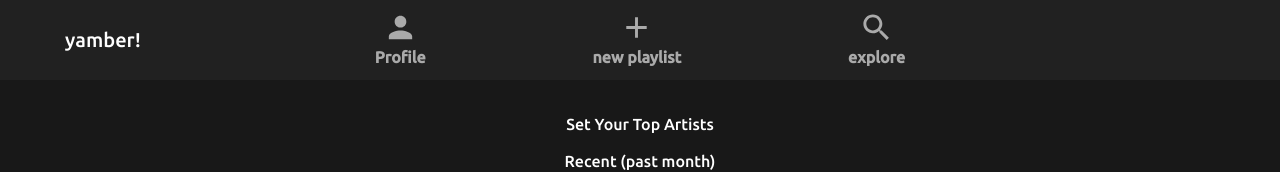
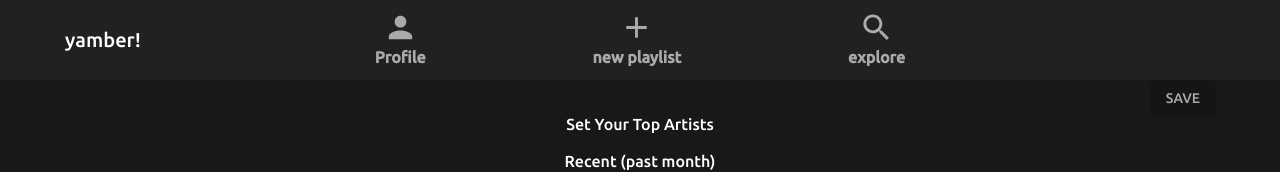
Before and after one commit to kplynds/yamber-web-frontend, a React (Create React App) app: page /editartists in a window 1280 px wide. Shown: the top 172 px of the page. Built offline with nearby package versions, Linux system fonts and the light colour scheme; what spotify-web-api-js would draw is missing.

Commit message:
post euro

```diff
--- a/src/App.js
+++ b/src/App.js
@@ -6,11 +6,11 @@ import { ThemeProvider, StyledEngineProvider } from "@mui/material/styles";
 
 import AppRoutes from "./AppRoutes";
 
-const deployed_api =
-  "https://us-central1-flumes-company.cloudfunctions.net/api";
-// const local_api = "http://localhost:5000/flumes-company/us-central1/api";
+// const deployed_api =
+//   "https://us-central1-flumes-company.cloudfunctions.net/api";
+const local_api = "http://localhost:5000/flumes-company/us-central1/api";
 
-axios.defaults.baseURL = deployed_api;
+axios.defaults.baseURL = local_api;
 
 function App() {
   return (
--- a/src/components/Home.js
+++ b/src/components/Home.js
@@ -94,7 +94,7 @@ function Home({ user, ui, dispatch }) {
             </Typography>
             <Link to="/signup">
               <Button variant="outlined" startIcon={<Phone />}>
-                sign up
+                signup
               </Button>
             </Link>
           </div>
--- a/src/components/pages/EditArtists.js
+++ b/src/components/pages/EditArtists.js
@@ -15,6 +15,7 @@ import DeleteIcon from "@mui/icons-material/Delete";
 import IconButton from "@mui/material/IconButton";
 import { arrayMoveImmutable } from "array-move";
 import AddCircleOutlineIcon from "@mui/icons-material/AddCircleOutline";
+import Button from "@mui/material/Button";
 
 function EditArtists({ user }) {
   const [topArtists, setTopArtists] = useState({
@@ -22,6 +23,43 @@ function EditArtists({ user }) {
     medium_term: null,
     long_term: null,
   });
+  const [editsHaveBeenMade, setEditsHaveBeenMade] = useState(false);
+  const [loading, setLoading] = useState(false);
+  const makeUpdate = async () => {
+    setLoading(true);
+    // try {
+    // const update = await axios.post("/updateartists", {
+    //   artistsPreference: [
+    //     artistsPreference.short_term,
+    //     topArtists.medium_term,
+    //     topArtists.long_term,
+    //   ],
+    //   topArtists: topArtists,
+    // });
+    // setLoading(false);
+    // document.location.reload();
+    axios
+      .post("/updateartists", {
+        artistsPreference: [
+          artistsPreference.short_term,
+          topArtists.medium_term,
+          topArtists.long_term,
+        ],
+        topArtists: topArtists,
+      })
+      .then((res) => {
+        console.log(res);
+        setLoading(false);
+      })
+      .catch((err) => {
+        console.log(err);
+        setLoading(false);
+      });
+    // } catch {
+    //   setLoading(false)
+    //   alert("could not update with those values, sorry my brother m8")
+    // }
+  };
   const ranges = [
     {
       key: "short_term",
@@ -93,10 +131,34 @@ function EditArtists({ user }) {
       <Hidden mdUp>
         <MobileNav />
       </Hidden>
+      <div
+        style={{
+          position: "fixed",
+          display: "flex",
+          justifyContent: "flex-end",
+          width: "95%",
+          zIndex: 99,
+        }}
+      >
+        <Button
+          variant="contained"
+          sx={{
+            background: theme.palette.text.primary,
+            color: "black",
+            "&:hover": {
+              background: theme.palette.text.primary,
+              color: "black",
+            },
+          }}
+          disabled={!editsHaveBeenMade || loading}
+          onClick={makeUpdate}
+        >
+          {loading ? "loading..." : "save"}
+        </Button>
+      </div>
       <Typography sx={{ marginTop: "2rem" }} align="center">
         Set Your Top Artists
       </Typography>
-      {/* {topArtists && <Typography>{topArtists.join(", ")}</Typography>} */}
       {ranges.map((range, index) => {
         return (
           <div key={range.key} style={{ width: "96%", margin: "auto" }}>
@@ -114,6 +176,7 @@ function EditArtists({ user }) {
                   checked={artistsPreference[range.key] === "auto"}
                   value="auto"
                   onChange={() => {
+                    setEditsHaveBeenMade(true);
                     setArtistsPreference({
                       ...artistsPreference,
                       [range.key]: "auto",
@@ -129,6 +192,7 @@ function EditArtists({ user }) {
                   checked={artistsPreference[range.key] === "manual"}
                   value="manual"
                   onChange={() => {
+                    setEditsHaveBeenMade(true);
                     setArtistsPreference({
                       ...artistsPreference,
                       [range.key]: "manual",
@@ -172,6 +236,7 @@ function EditArtists({ user }) {
                         <IconButton
                           onClick={() => {
                             if (index !== 0) {
+                              setEditsHaveBeenMade(true);
                               const adjustedArray = arrayMoveImmutable(
                                 topArtists[range.key],
                                 index,
@@ -191,6 +256,7 @@ function EditArtists({ user }) {
                         <IconButton
                           onClick={() => {
                             if (index !== topArtists.length - 1) {
+                              setEditsHaveBeenMade(true);
                               const adjustedArray = arrayMoveImmutable(
                                 topArtists[range.key],
                                 index,
@@ -209,10 +275,10 @@ function EditArtists({ user }) {
                         </IconButton>
                         <IconButton
                           onClick={() => {
-                            const adjustedArray = arrayMoveImmutable(
-                              topArtists[range.key],
+                            setEditsHaveBeenMade(true);
+                            const adjustedArray = topArtists[range.key].splice(
                               index,
-                              index + 1
+                              1
                             );
                             setTopArtists({
                               ...topArtists,
@@ -221,15 +287,6 @@ function EditArtists({ user }) {
                           }}
                         >
                           <DeleteIcon
-                            onClick={() => {
-                              const adjustedArray = topArtists[
-                                range.key
-                              ].splice(index, 1);
-                              setTopArtists({
-                                ...topArtists,
-                                [range.key]: adjustedArray,
-                              });
-                            }}
                             style={{ color: theme.palette.text.primary }}
                           />
                         </IconButton>
@@ -321,17 +378,15 @@ function EditArtists({ user }) {
                         </Typography>
                         <IconButton
                           onClick={() => {
-                            if (topArtists[range.key].length < 10) {
-                              const updatedArray = topArtists[range.key].push(
-                                artist
-                              );
+                            if (topArtists[range.key].length < 9) {
+                              setEditsHaveBeenMade(true);
                               setTopArtists({
                                 ...topArtists,
-                                [range.key]: updatedArray,
+                                [range.key]: [...topArtists[range.key], artist],
                               });
                             } else {
                               alert(
-                                "Maximum of 9 top artists :(. Just go right ahead and make the easy decision of deleting one"
+                                "Maximum of 9 top artists :(. Just go on then and make the easy decision of deleting one"
                               );
                             }
                           }}
```
Also changed, not shown: 1 other file (tests, documents, lock files or other folders).
